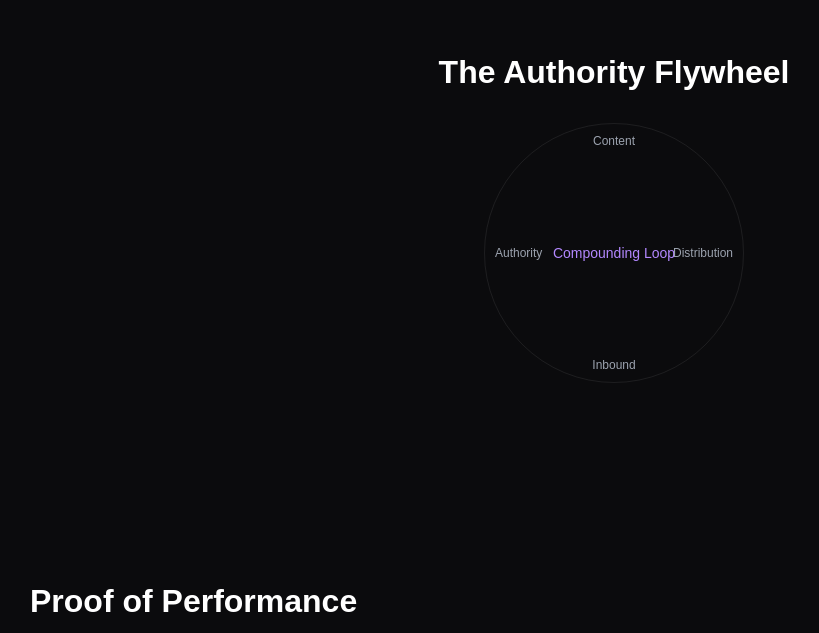
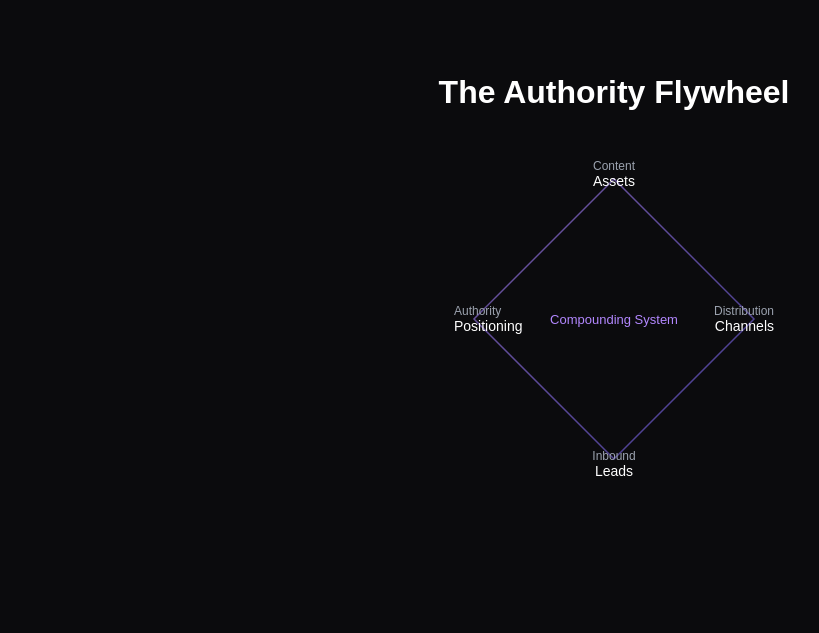
Before and after one commit to EvelineveMe/egolence, a plain HTML site: page life/projects/egolence/site/index.html in a window 1280 px wide. Shown: the part 5487-6120 px from the top of the page, without its empty margins (26-845 px from the left). Drawn offline with Linux system fonts and the light colour scheme; a web font is replaced by a local one.

Commit message:
Egolence: redesign authority flywheel to technical node layout

```diff
--- a/life/projects/egolence/site/index.html
+++ b/life/projects/egolence/site/index.html
@@ -192,15 +192,49 @@ h1{font-size:64px;max-width:none}
   </div>
 </section>
 
-<!-- Authority Flywheel -->
-<section style="padding:100px 56px;display:flex;flex-direction:column;gap:32px;align-items:center;text-align:center;">
-  <h2 style="font-size:32px;margin:0;">The Authority Flywheel</h2>
-  <div style="width:260px;height:260px;border:1px solid rgba(255,255,255,0.08);border-radius:50%;display:flex;align-items:center;justify-content:center;position:relative;">
-    <div style="position:absolute;top:10px;font-size:12px;color:#9CA3AF;">Content</div>
-    <div style="position:absolute;right:10px;font-size:12px;color:#9CA3AF;">Distribution</div>
-    <div style="position:absolute;bottom:10px;font-size:12px;color:#9CA3AF;">Inbound</div>
-    <div style="position:absolute;left:10px;font-size:12px;color:#9CA3AF;">Authority</div>
-    <div style="font-size:14px;color:#B388FF;">Compounding Loop</div>
+<!-- Authority Flywheel (Technical Node Version) -->
+<section style="padding:120px 56px;display:flex;flex-direction:column;gap:48px;align-items:center;">
+  <h2 style="font-size:32px;margin:0;text-align:center;">The Authority Flywheel</h2>
+
+  <div style="position:relative;width:320px;height:320px;">
+
+    <!-- Connecting Lines -->
+    <svg viewBox="0 0 320 320" style="position:absolute;top:0;left:0;width:100%;height:100%;">
+      <defs>
+        <linearGradient id="nodeLine" x1="0" y1="0" x2="1" y2="1">
+          <stop offset="0%" stop-color="#B388FF" />
+          <stop offset="100%" stop-color="#6C5CE7" />
+        </linearGradient>
+      </defs>
+      <path d="M160 20 L300 160 L160 300 L20 160 Z" fill="none" stroke="url(#nodeLine)" stroke-width="1.5" opacity="0.6"/>
+    </svg>
+
+    <!-- Nodes -->
+    <div style="position:absolute;top:0;left:50%;transform:translateX(-50%);text-align:center;">
+      <div style="font-size:12px;color:#9CA3AF;">Content</div>
+      <div style="font-size:14px;color:#fff;">Assets</div>
+    </div>
+
+    <div style="position:absolute;right:0;top:50%;transform:translateY(-50%);text-align:right;">
+      <div style="font-size:12px;color:#9CA3AF;">Distribution</div>
+      <div style="font-size:14px;color:#fff;">Channels</div>
+    </div>
+
+    <div style="position:absolute;bottom:0;left:50%;transform:translateX(-50%);text-align:center;">
+      <div style="font-size:12px;color:#9CA3AF;">Inbound</div>
+      <div style="font-size:14px;color:#fff;">Leads</div>
+    </div>
+
+    <div style="position:absolute;left:0;top:50%;transform:translateY(-50%);text-align:left;">
+      <div style="font-size:12px;color:#9CA3AF;">Authority</div>
+      <div style="font-size:14px;color:#fff;">Positioning</div>
+    </div>
+
+    <!-- Center -->
+    <div style="position:absolute;top:50%;left:50%;transform:translate(-50%,-50%);text-align:center;">
+      <div style="font-size:13px;color:#B388FF;">Compounding System</div>
+    </div>
+
   </div>
 </section>
 
```
